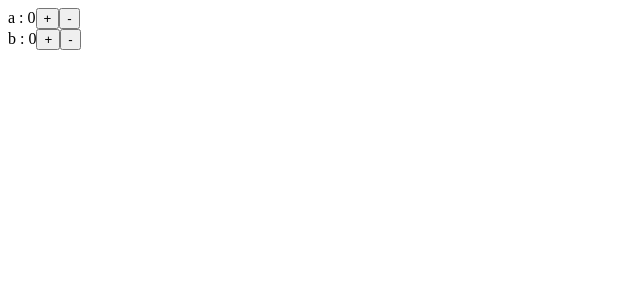
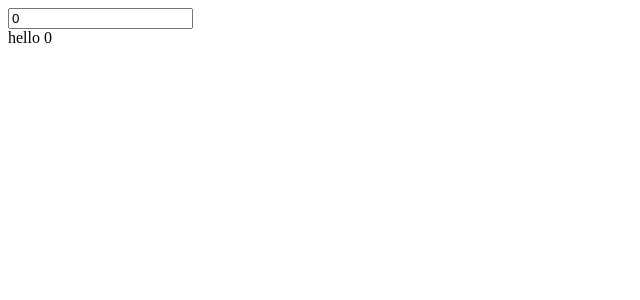
Before and after one commit to huzhiwu1/react-pro-practice, a React (Vite) app: page / in a window 1280 px wide. Shown: the top 300 px of the page, without its empty margins (0-640 px from the left). Built offline with nearby package versions, Linux system fonts and the light colour scheme.

Commit message:
feat(zustand-demo):使用zustand做个demo

```diff
--- a/package.json
+++ b/package.json
@@ -26,7 +26,8 @@
     "react-router-dom": "^7.9.6",
     "react-transition-group": "^4.4.5",
     "resize-observer-polyfill": "^1.5.1",
-    "sass": "^1.91.0"
+    "sass": "^1.91.0",
+    "zustand": "^5.0.8"
   },
   "devDependencies": {
     "@chromatic-com/storybook": "^4.1.2",
--- /dev/null
+++ b/src/Zustand/zustand-demo.jsx
@@ -0,0 +1,57 @@
+import { useEffect } from "react";
+import { create } from "zustand";
+
+const logMiddleware = function (func) {
+  return function (set, get, store) {
+    function newSet(...args) {
+      console.log("调用args", args);
+      return set(...args);
+    }
+    return func(newSet, get, store);
+  };
+};
+const useXXXStore = create(
+  logMiddleware((set) => ({
+    aaa: 0,
+    bbb: 0,
+    updateAaa: (value) =>
+      set(() => ({
+        aaa: value,
+      })),
+    updateBbb: (value) =>
+      set(() => ({
+        bbb: value,
+      })),
+  }))
+);
+
+function App() {
+  const updateAaa = useXXXStore((state) => state.updateAaa);
+  const aaa = useXXXStore((state) => state.aaa);
+  useEffect(() => {
+    useXXXStore.subscribe((state) => {
+      console.log("subscribe", useXXXStore.getState());
+    });
+  }, []);
+  return (
+    <div>
+      <input value={aaa} onChange={(e) => updateAaa(e.target.value)} />
+      <Bbb />
+    </div>
+  );
+}
+
+function Bbb() {
+  return (
+    <div>
+      <Ccc />
+    </div>
+  );
+}
+
+function Ccc() {
+  const aaa = useXXXStore((state) => state.aaa);
+  return <div>hello {aaa}</div>;
+}
+
+export default App;
--- a/src/main.tsx
+++ b/src/main.tsx
@@ -36,5 +36,6 @@ import { createRoot } from "react-dom/client";
 // import App from "./Upload/app";
 // import App from "./KeepAlive/app";
 // import App from "./RefactorContext";
-import App from "./ RefactorContext/refactorContext";
+// import App from "./ RefactorContext/refactorContext";
+import App from "./Zustand/zustand-demo.jsx";
 createRoot(document.getElementById("root")!).render(<App />);
```
Also changed, not shown: src/Zustand/index.tsx (added), 1 other file (tests, documents, lock files or other folders).
